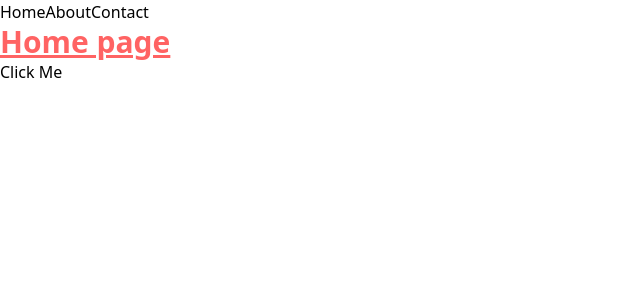
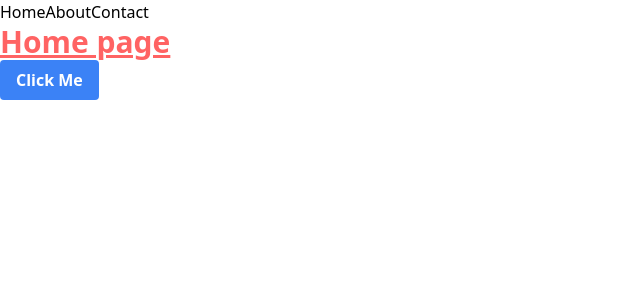
Before and after one commit to Nico-Harms/advanced-web-development, a React (Vite) app: page / in a window 1280 px wide. Shown: the top 300 px of the page, without its empty margins (0-640 px from the left). Built offline with nearby package versions, Linux system fonts and the light colour scheme.

Commit message:
layer component example

```diff
--- a/src/index.css
+++ b/src/index.css
@@ -1,3 +1,9 @@
 @tailwind base;
 @tailwind components;
 @tailwind utilities;
+
+@layer components {
+    .btn {
+        @apply bg-blue-500 text-white font-bold py-2 px-4 rounded hover:bg-blue-700;
+    }
+}
--- a/src/pages/HomePage.jsx
+++ b/src/pages/HomePage.jsx
@@ -2,7 +2,7 @@ export default function HomePage() {
     return (
         <main>
             <h2 className="text-3xl font-bold underline text-primary">Home page </h2>
-            <button className="button-primary">Click Me</button>
+            <button className="btn">Click Me</button>
         </main>
     )
 
```
